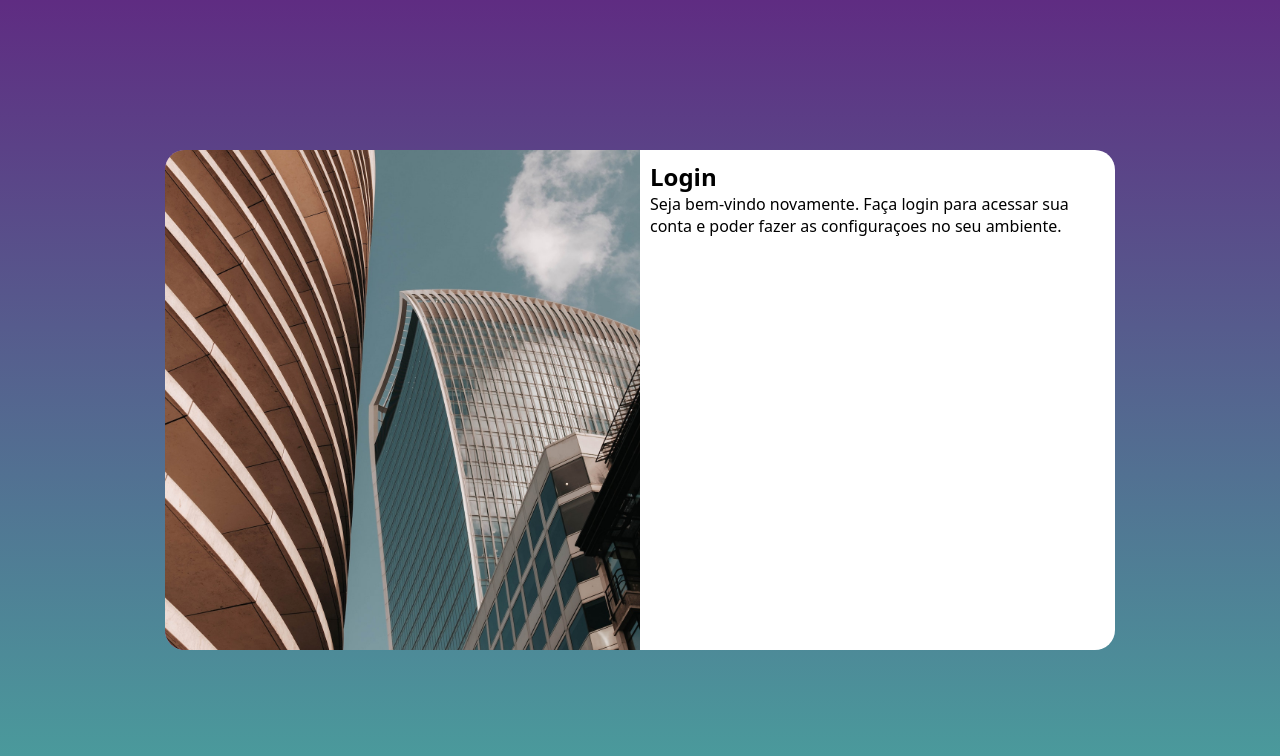
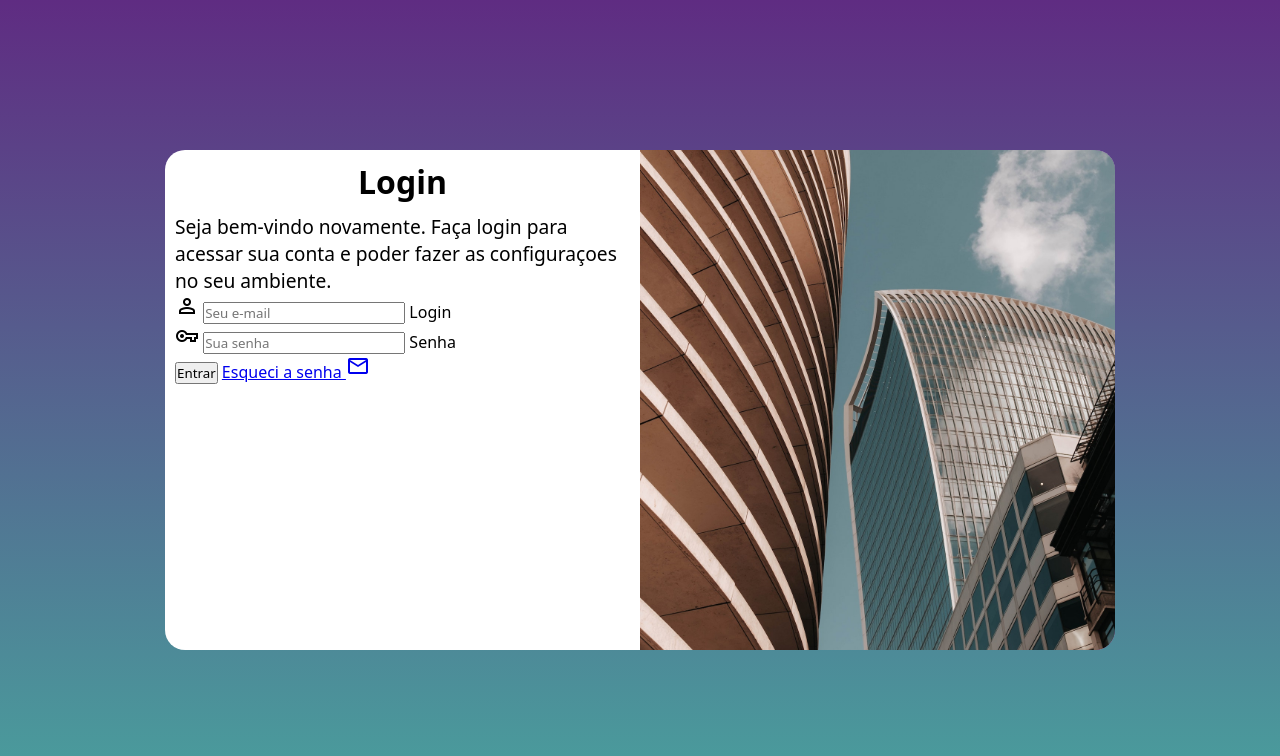
Before and after one commit to GTDSantos/projeto-login, a plain HTML site: page index.html in a window 1280 px wide. Drawn offline with nearby package versions, Linux system fonts and the light colour scheme.

Commit message:
adicionei o formulario

```diff
--- a/estilos/media-query.css
+++ b/estilos/media-query.css
@@ -37,13 +37,21 @@
     }
 
     section#login div#img {
-        float: left;
+        float: right;
         width: 50%;
         height: 100%;
     }
 
     section#login div#formulario {
-        float: right;
+        float: left;
         width: 50%;
     }
+
+    div#formulario h1 {
+        font-size: 2em;
+    }
+
+    #formulario p {
+        font-size: 1.2em;
+    }
 }
--- a/estilos/style.css
+++ b/estilos/style.css
@@ -59,3 +59,12 @@ section#login #img {
     display: block;
     padding: 10px;
 }
+
+#formulario h1 {
+    text-align: center;
+    margin-bottom: 10px;
+}
+
+#formulario p {
+    font-size: 0.8em;
+}
--- a/index.html
+++ b/index.html
@@ -7,6 +7,7 @@
     <title>login</title>
     <link rel="stylesheet" href="estilos/style.css">
     <link rel="stylesheet" href="estilos/media-query.css">
+    <link rel="stylesheet" href="https://fonts.googleapis.com/css2?family=Material+Symbols+Outlined:opsz,wght,FILL,GRAD@48,400,0,0" />
 </head>
 <body>
     <main>
@@ -17,6 +18,26 @@
             <div id="formulario">
                 <h1>Login</h1>
                 <p>Seja bem-vindo novamente. Faça login para acessar sua conta e poder fazer as configuraçoes no seu ambiente.</p>
+                <form action="login.php" autocomplete="on">
+                    <div class="campo">
+                        <span class="material-symbols-outlined">
+                            person
+                            </span>
+                            <input type="email" name="login" id="ilogin" placeholder="Seu e-mail" required autocomplete="email" maxlength="30">
+                             <label for="ilogin">Login</label>
+                    </div>
+                    <div class="campo">
+                        <span class="material-symbols-outlined">
+                            vpn_key
+                            </span>
+                            <input type="password" name="senha" id="isenha" placeholder="Sua senha " required autocomplete="current-password" minlength="8" maxlength="20">
+                             <label for="isenha">Senha</label>
+                    </div>
+                    <input type="submit" value="Entrar">
+                    <a href="esqueci.html">Esqueci a senha <span class="material-symbols-outlined">
+                        mail
+                        </span></a>
+                </form>
             </div>
 
         </section>
```
